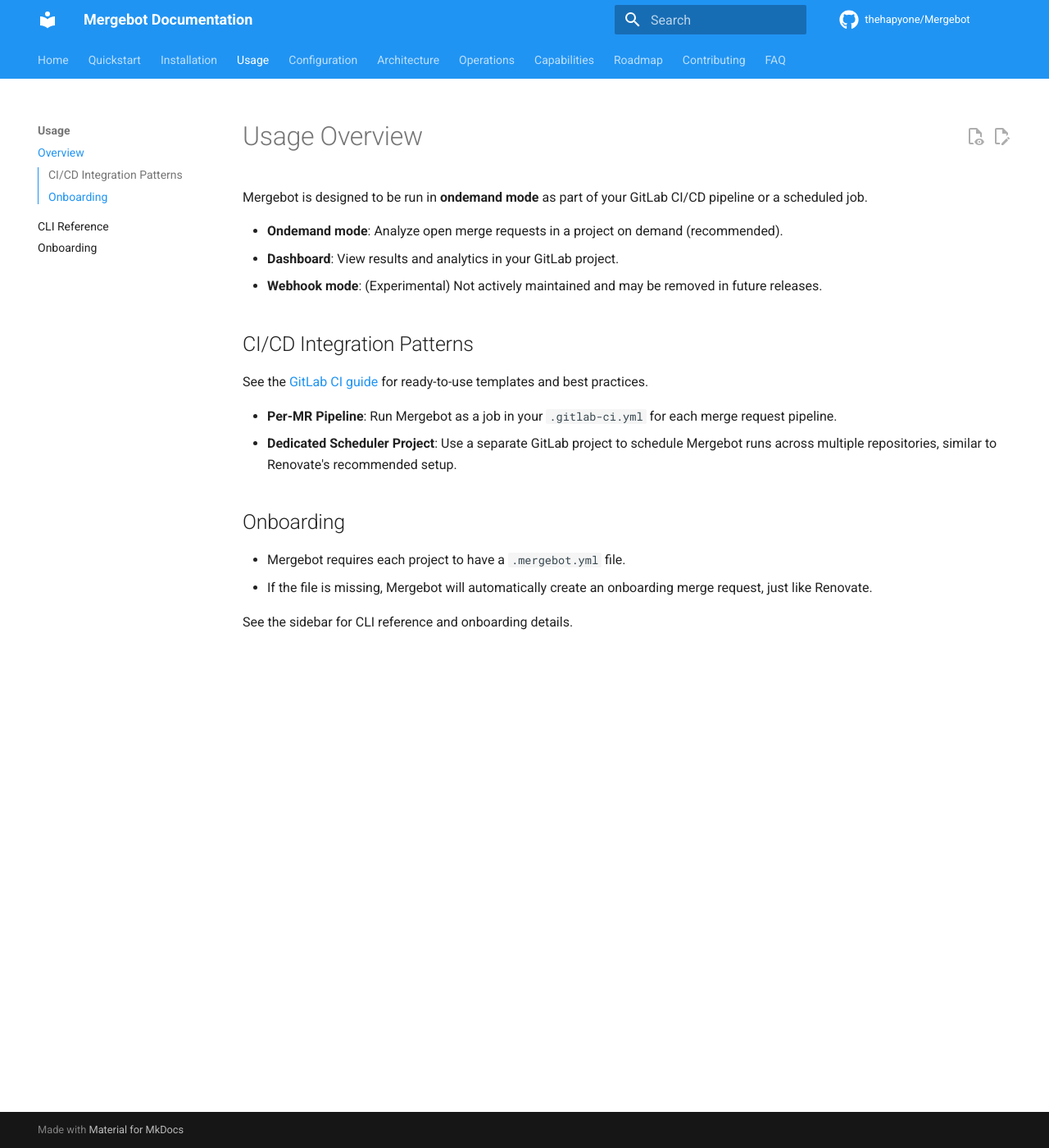
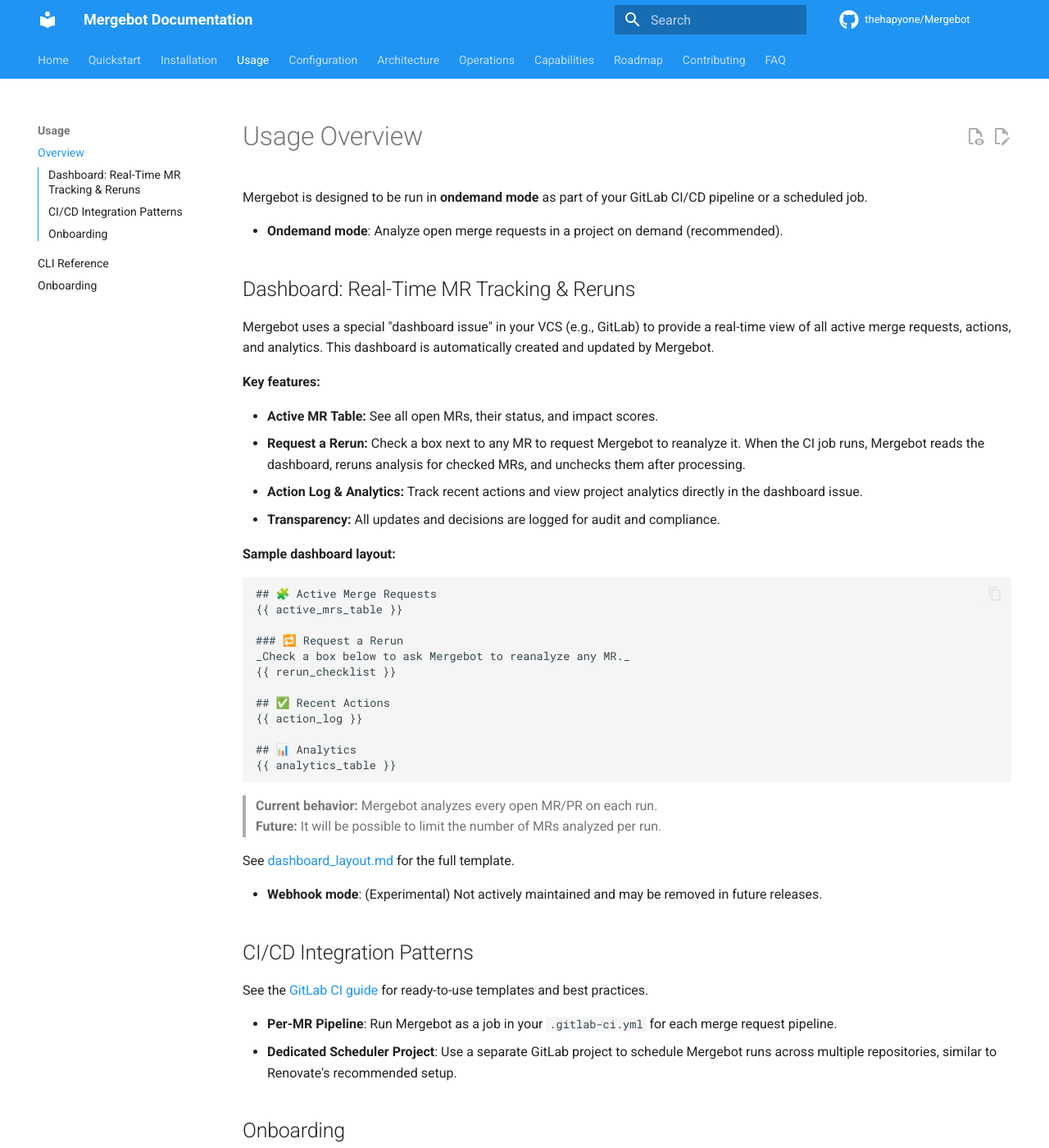
Before and after one commit to thehapyone/Mergebot, an MkDocs documentation site: the page built from docs/usage/overview.md, in a window 1280 px wide and 1400 px high. Shown: the whole window at 82% size. Built offline with MkDocs 1.6.1 and Material for MkDocs 9.7.7, drawn with Linux system fonts in a browser that asks for light colours; comment, search, counter and statistics services are not loaded.

Commit message:
Document dashboard issue features for real-time MR tracking
Expand usage overview to detail Mergebot's dashboard issue, including real-time merge request tracking, rerun requests, action logs, and analytics. Add sample dashboard layout and clarify current/future analysis behavior to improve user understanding of dashboard capabilities. Minor formatting update in index.md for clarity.

````diff
--- a/docs/usage/overview.md
+++ b/docs/usage/overview.md
@@ -3,7 +3,39 @@
 Mergebot is designed to be run in **ondemand mode** as part of your GitLab CI/CD pipeline or a scheduled job.
 
 - **Ondemand mode**: Analyze open merge requests in a project on demand (recommended).
-- **Dashboard**: View results and analytics in your GitLab project.
+
+## Dashboard: Real-Time MR Tracking & Reruns
+
+Mergebot uses a special "dashboard issue" in your VCS (e.g., GitLab) to provide a real-time view of all active merge requests, actions, and analytics. This dashboard is automatically created and updated by Mergebot.
+
+**Key features:**
+
+- **Active MR Table:** See all open MRs, their status, and impact scores.
+- **Request a Rerun:** Check a box next to any MR to request Mergebot to reanalyze it. When the CI job runs, Mergebot reads the dashboard, reruns analysis for checked MRs, and unchecks them after processing.
+- **Action Log & Analytics:** Track recent actions and view project analytics directly in the dashboard issue.
+- **Transparency:** All updates and decisions are logged for audit and compliance.
+
+**Sample dashboard layout:**
+```
+## 🧩 Active Merge Requests
+{{ active_mrs_table }}
+
+### 🔁 Request a Rerun
+_Check a box below to ask Mergebot to reanalyze any MR._
+{{ rerun_checklist }}
+
+## ✅ Recent Actions
+{{ action_log }}
+
+## 📊 Analytics
+{{ analytics_table }}
+```
+
+> **Current behavior:** Mergebot analyzes every open MR/PR on each run.
+> **Future:** It will be possible to limit the number of MRs analyzed per run.
+
+See [dashboard_layout.md](https://thehapyone.github.io/Mergebot/blob/main/mergebot/dashboard/dashboard_layout.md) for the full template.
+
 - **Webhook mode**: (Experimental) Not actively maintained and may be removed in future releases.
 
 ## CI/CD Integration Patterns
````
Also changed, not shown: docs/index.md (+1 -0 lines).
